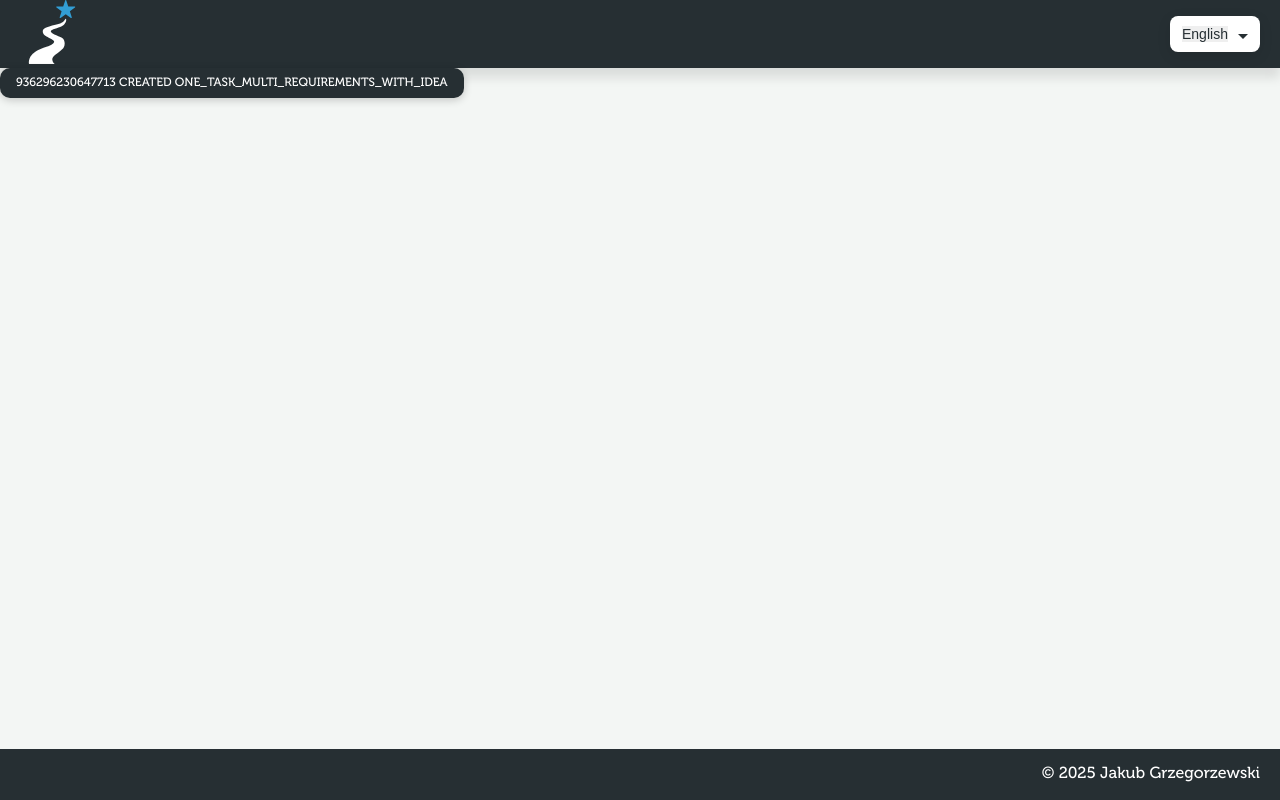
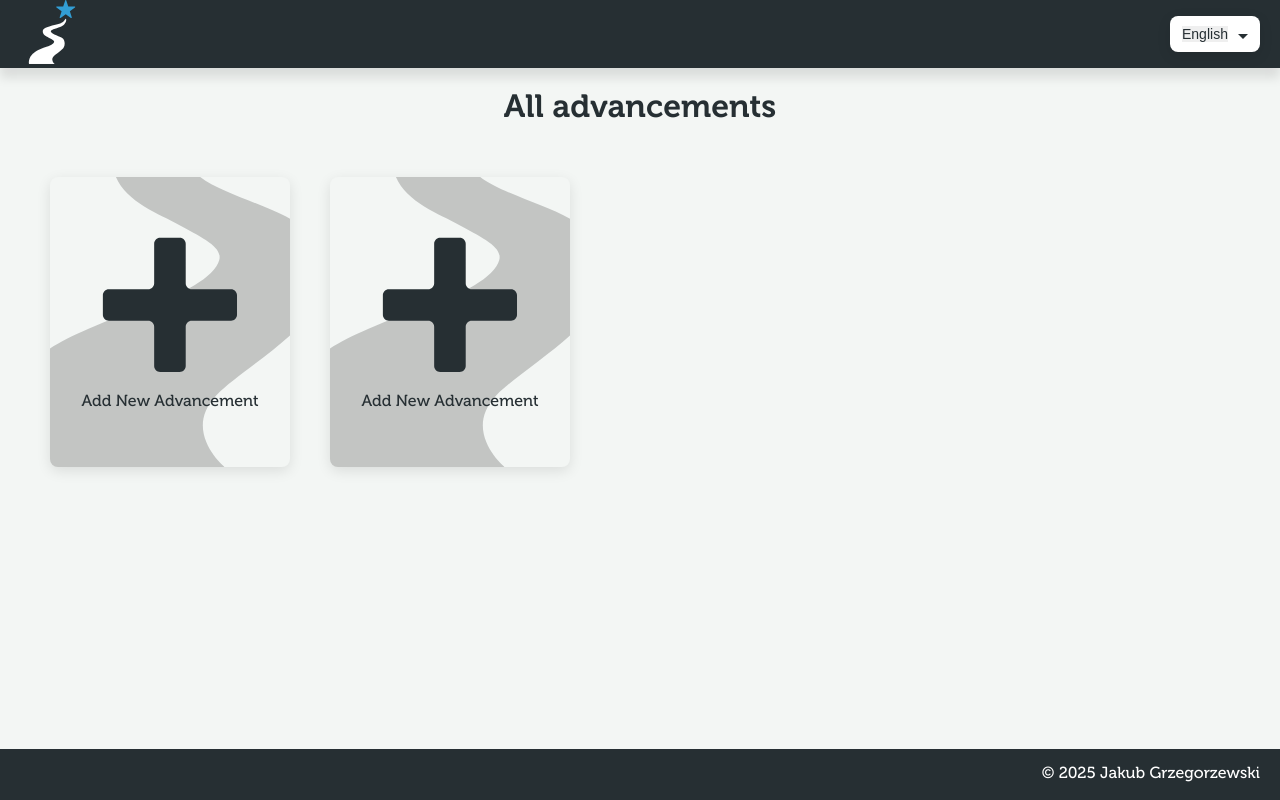
Before and after one commit to JakubGrzegorzewski/road-to-success, a Vue app: page / in a window 1280 px wide. Built offline with nearby package versions, Linux system fonts and the light colour scheme.

Commit message:
feat: add AdvancementCardComponent and PlusIconComponent for enhanced advancement display

```diff
--- /dev/null
+++ b/src/components/Advancement/AdvancementCardComponent.vue
@@ -0,0 +1,146 @@
+<script setup lang="ts">
+import {RankInProgress, RankInProgressDTO} from "@/scripts/Model/RankInProgress.js";
+import {useRouter} from "vue-router";
+import {Rank, RankDTO} from "@/scripts/Model/Rank.js";
+import {onMounted, ref, Ref} from "vue";
+import {AppUser, AppUserDTO} from "@/scripts/Model/AppUser.js";
+import {isDarkMode, rankImage} from "@/scripts/helperFunctions.js";
+import PlusIconComponent from "@/components/Universal/PlusIconComponent.vue";
+import {Status} from "@/scripts/Model/Status.js";
+import {Style} from "@/scripts/Model/Style.js";
+
+const props = defineProps<{
+  rankInProgress?: RankInProgressDTO
+}>();
+
+const rank : Ref<RankDTO> = ref(null as unknown as RankDTO);
+const mentor : Ref<AppUserDTO> = ref(null as unknown as AppUserDTO);
+const user : Ref<AppUserDTO> = ref(null as unknown as AppUserDTO);
+
+const router = useRouter();
+
+onMounted(() => {
+  if (!props.rankInProgress) return;
+  Rank.getById(props.rankInProgress.rankId).then(e=>rank.value = e);
+  AppUser.getById(props.rankInProgress.mentorId).then(e=>mentor.value = e);
+  AppUser.getById(props.rankInProgress.userId).then(e=>user.value = e);
+});
+
+function addNewRank() {
+  const newRank : RankInProgressDTO = {
+    id: Math.floor(Math.random()*1000000000000000),
+    rankId: 1,
+    userId : 1,
+    mentorId : 1,
+    status: Status.CREATED,
+    style: Style.ONE_TASK_MULTI_REQUIREMENTS_WITH_IDEA,
+    taskIds: []
+  }
+  RankInProgress.add(newRank).then(
+      rankInProgress => router.push('/advancement/' + rankInProgress.id)
+  );
+
+}
+</script>
+
+<template>
+  <div v-if="rankInProgress && rank && mentor && user"
+      class="box-shadow advancement-card-out"
+      @click="router.push('/advancement/' + rankInProgress.id)">
+    <div class="advancement-card-in"
+      :style="'background-image: url('+rankImage(rank)+')'"
+    >
+      <h3> {{ $t('user.mentee') }} </h3>
+      <h4> {{ user.fullName }} </h4>
+      <h3> {{ $t('user.mentor') }} </h3>
+      <h4> {{ mentor.fullName }} </h4>
+    </div>
+  </div>
+  <div v-else
+       class="advancement-card-out box-shadow" style="justify-content: center; align-items: center;"
+       @click="addNewRank()"
+  >
+    <div class="advancement-card-in">
+      <PlusIconComponent :fill-color="isDarkMode() ? 'var(--background-color)' : 'var(--primary-color)'" style="width: 150px; height: 150px; margin-bottom: 10px;"/>
+      <h3 style="transform: none">{{$t('advancement.add')}}</h3>
+    </div>
+
+  </div>
+
+</template>
+
+<style scoped>
+.advancement-card-out {
+  margin: 10px;
+  border-radius: 8px;
+  @media (prefers-color-scheme: dark) {
+    background-color: var(--primary-color-light);
+  }
+  @media (prefers-color-scheme: light) {
+    background-color: var(--background-color);
+  }
+  background-image: url("@/assets/images/background.svg");
+  background-repeat: no-repeat;
+  background-size: 600px;
+  background-position: left bottom;
+  background-position-x: -150px;
+  cursor: pointer;
+}
+.advancement-card-in {
+  padding: 20px;
+  width: 200px;
+  height: 250px;
+  font-family: 'Museo', sans-serif;
+  align-items: center;
+  justify-content: center;
+  display: flex;
+  flex-direction: column;
+  background-repeat: no-repeat;
+  background-size: 200px;
+  background-position: right bottom;
+  background-position-x: 100px;
+  background-position-y: 100px;
+}
+
+h2, h3, h4{
+  transform: translateY(-50px);
+  @media (prefers-color-scheme: dark) {
+    color: var(--background-color);
+  }
+  @media (prefers-color-scheme: light) {
+    color: var(--primary-color);
+  }
+  margin: 0;
+  padding: 3px;
+  text-align: center;
+  z-index: 2;
+
+}
+
+h2{
+  font-size: 20px;
+  font-weight: 700;
+}
+
+h3{
+  font-size: 16px;
+  font-weight: 500;
+}
+
+h4{
+  font-size: 16px;
+  font-weight: 300;
+}
+
+img{
+  width: 200px;
+  display: block;
+  position:relative;
+  bottom: 0;
+  left: 0;
+  transform: translate(50px, -50px) rotate(30deg);
+  overflow: clip;
+  opacity: 0.4;
+  z-index: 1;
+}
+</style>
--- /dev/null
+++ b/src/components/Universal/PlusIconComponent.vue
@@ -0,0 +1,17 @@
+<script setup lang="ts">
+const props = defineProps<{
+  fillColor?: string
+}>();
+</script>
+
+<template>
+  <svg width="100%" height="100%" viewBox="0 0 834 834" version="1.1" xmlns="http://www.w3.org/2000/svg" xmlns:xlink="http://www.w3.org/1999/xlink" xml:space="preserve" style="fill-rule:evenodd;clip-rule:evenodd;stroke-linejoin:round;stroke-miterlimit:2;">
+    <rect id="Artboard1" x="0" y="0" width="833.333" height="833.333" style="fill:none;"/>
+    <g :style="'fill:'+props.fillColor" id="Artboard11"><path d="M328.947,537.72c-0,-8.84 -3.512,-17.319 -9.764,-23.57c-6.251,-6.251 -14.729,-9.763 -23.57,-9.763l-218.53,-0c-18.409,-0 -33.333,-14.924 -33.333,-33.333c0,-31.203 0,-77.571 0,-108.774c0,-18.41 14.924,-33.333 33.333,-33.333c54.883,-0 163.647,-0 218.53,-0c8.841,-0 17.319,-3.512 23.57,-9.764c6.252,-6.251 9.764,-14.729 9.764,-23.57l-0,-218.53c-0,-18.409 14.923,-33.333 33.333,-33.333c31.203,0 77.571,0 108.774,0c18.409,0 33.333,14.924 33.333,33.333c-0,54.883 -0,163.647 -0,218.53c-0,8.841 3.512,17.319 9.763,23.57c6.251,6.252 14.73,9.764 23.57,9.764l218.53,-0c18.409,-0 33.333,14.923 33.333,33.333c0,31.203 0,77.571 0,108.774c0,18.409 -14.924,33.333 -33.333,33.333c-54.883,-0 -163.647,-0 -218.53,-0c-8.84,-0 -17.319,3.512 -23.57,9.763c-6.251,6.251 -9.763,14.73 -9.763,23.57l-0,218.53c-0,18.409 -14.924,33.333 -33.333,33.333c-31.203,0 -77.571,0 -108.774,0c-18.41,0 -33.333,-14.924 -33.333,-33.333c-0,-54.883 -0,-163.647 -0,-218.53Z"/>
+    </g>
+</svg>
+</template>
+
+<style scoped>
+
+</style>
--- a/src/views/AllAdvancementsView.vue
+++ b/src/views/AllAdvancementsView.vue
@@ -5,6 +5,7 @@ import {RankInProgress, RankInProgressDTO} from "@/scripts/Model/RankInProgress.
 import {Status} from "@/scripts/Model/Status.js";
 import {Style} from "@/scripts/Model/Style.js";
 import ButtonComponent from "@/components/Universal/ButtonComponent.vue";
+import AdvancementCardComponent from "@/components/Advancement/AdvancementCardComponent.vue";
 
 const ranksInProgress : Ref<RankInProgressDTO[]> = ref([]);
 
@@ -20,12 +21,11 @@ onMounted(() => {
               id: Math.floor(Math.random()*1000000000000000),
               rankId: 1,
               userId : 1,
-              mentorId : 2,
+              mentorId : 1,
               status: Status.CREATED,
               style: Style.ONE_TASK_MULTI_REQUIREMENTS_WITH_IDEA,
               taskIds: []
             });
-            saveDatabaseData();
             RankInProgress.add(ranksInProgress.value[0])
           }
         })
@@ -34,14 +34,24 @@ onMounted(() => {
 </script>
 
 <template>
-  <button-component
-      v-for="rankInProgress in ranksInProgress"
-      :button-text='rankInProgress.id + " " + rankInProgress.status + " " + rankInProgress.style'
-      button-style="default"
-      @click="$router.push('/advancement/' + rankInProgress.id)"
-  />
-</template>
+  <h1>All advancements</h1>
+  <div class="advancement-container">
+    <AdvancementCardComponent :rank-in-progress="rankInProgress" v-for="rankInProgress in ranksInProgress" :key="rankInProgress.id"/>
+    <AdvancementCardComponent/>
+  </div>
+  </template>
 
 <style scoped>
-
+  h1 {
+    text-align: center;
+    font-family: 'Museo', sans-serif;
+  }
+  .advancement-container {
+    display: flex;
+    flex-direction: row;
+    align-items: center;
+    flex-wrap: wrap;
+    gap: 20px;
+    margin: 40px;
+  }
 </style>
```
